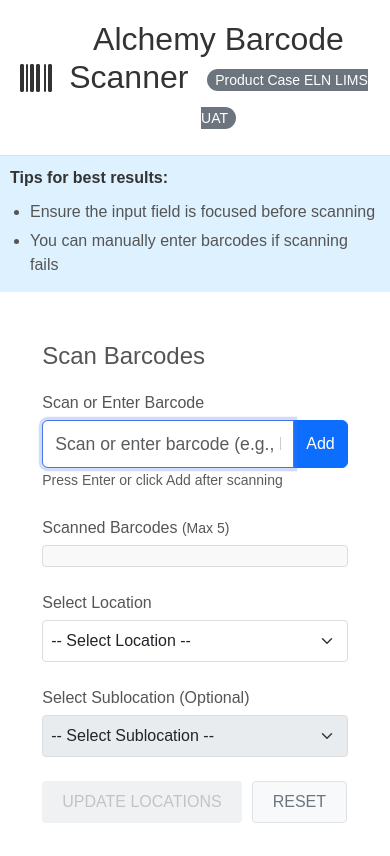
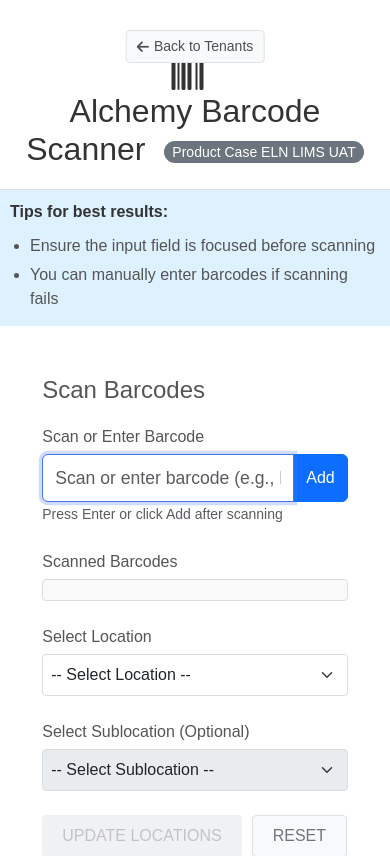
Before and after one commit to pbrose82/barcode_scanning, a Flask app: page /tenant/default in a window 390 px wide. Shown: the top 856 px of the page. Run offline with Flask 2, Linux system fonts and the light colour scheme; some libraries are stand-ins or nearby versions.

Commit message:
Update index.html

```diff
--- a/templates/index.html
+++ b/templates/index.html
@@ -29,6 +29,7 @@
             display: flex;
             align-items: center;
             justify-content: center;
+            position: relative;
         }
 
         .tenant-badge {
@@ -40,11 +41,51 @@
             margin-left: 10px;
             vertical-align: middle;
         }
+
+        .back-button {
+            position: absolute;
+            left: 10px;
+            padding: 5px 10px;
+            background-color: #f8f9fa;
+            border: 1px solid #dee2e6;
+            border-radius: 4px;
+            color: #495057;
+            text-decoration: none;
+            display: flex;
+            align-items: center;
+            font-size: 14px;
+            transition: all 0.2s ease-in-out;
+        }
+
+        .back-button:hover {
+            background-color: #e9ecef;
+            color: #212529;
+        }
+
+        .back-button i {
+            margin-right: 5px;
+        }
+
+        @media (max-width: 768px) {
+            .header-container {
+                flex-direction: column;
+                padding-top: 40px;
+            }
+
+            .back-button {
+                top: 10px;
+                left: 50%;
+                transform: translateX(-50%);
+            }
+        }
     </style>
 </head>
 <body>
     <div class="header">
         <div class="header-container">
+            <a href="/" class="back-button">
+                <i class="fas fa-arrow-left"></i> Back to Tenants
+            </a>
             <i class="fas fa-barcode header-logo"></i>
             <h1>Alchemy Barcode Scanner <span class="tenant-badge">{{ tenant_name }}</span></h1>
         </div>
@@ -74,7 +115,7 @@
             </div>
 
             <div class="form-group mb-4">
-                <label class="form-label">Scanned Barcodes <small>(Max 5)</small></label>
+                <label class="form-label">Scanned Barcodes</label>
                 <div class="scanned-items-container">
                     <ul id="scanned-items" class="list-group">
                         <!-- Scanned items will be listed here -->
```
